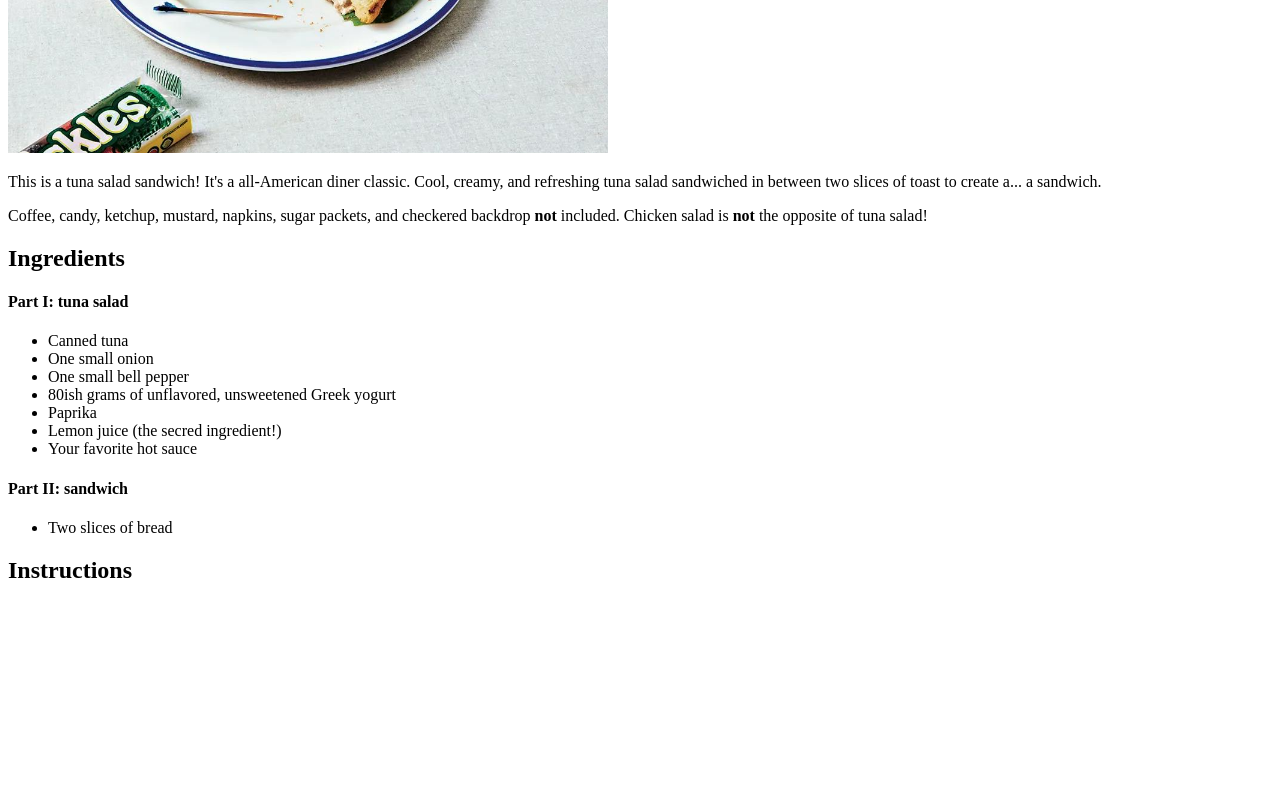
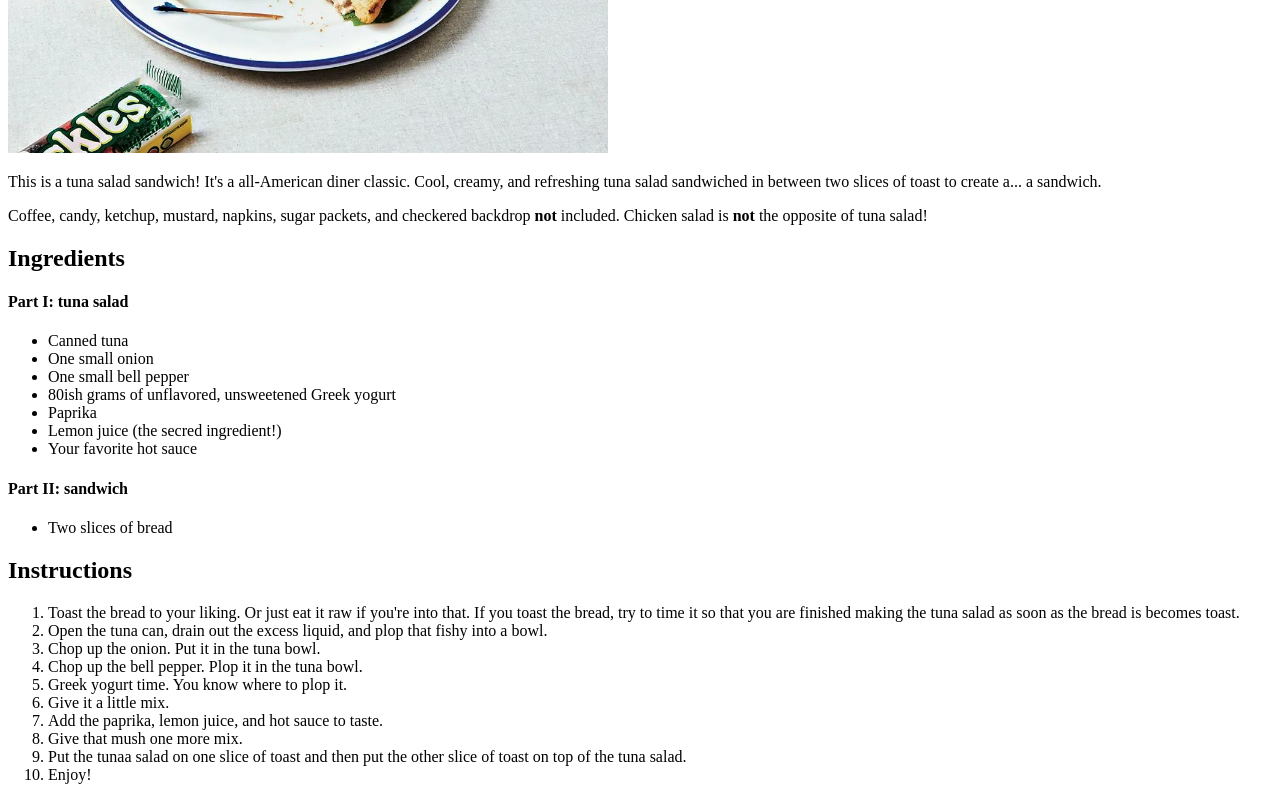
Before and after one commit to troy941/odin-recipes, a plain HTML site: page recipes/tunaSaladSandwich.html in a window 1280 px wide. Shown: the part 677-1477 px from the top of the page. Before the commit the page ends 1281 px from the top, so only its background shows below. Drawn offline with Linux system fonts and the light colour scheme.

Commit message:
Add instructions for the tuna salad sandwich

```diff
--- a/recipes/tunaSaladSandwich.html
+++ b/recipes/tunaSaladSandwich.html
@@ -32,7 +32,19 @@
     </ul>
     <h2>Instructions</h2>
     <ol>
-        <!-- This is where you had to stop. Add the instructions now! -->
+        <li>Toast the bread to your liking. Or just eat it raw if you're into that.
+            If you toast the bread, try to time it so that you are finished making
+            the tuna salad as soon as the bread is becomes toast.</li>
+        <li>Open the tuna can, drain out the excess liquid, and plop that fishy into a bowl.</li>
+        <li>Chop up the onion. Put it in the tuna bowl.</li>
+        <li>Chop up the bell pepper. Plop it in the tuna bowl.</li>
+        <li>Greek yogurt time. You know where to plop it.</li>
+        <li>Give it a little mix.</li>
+        <li>Add the paprika, lemon juice, and hot sauce to taste.</li>
+        <li>Give that mush one more mix.</li>
+        <li>Put the tunaa salad on one slice of toast and then put the other slice of
+            toast on top of the tuna salad.</li>
+        <li>Enjoy!</li>
     </ol>
 
 
```
